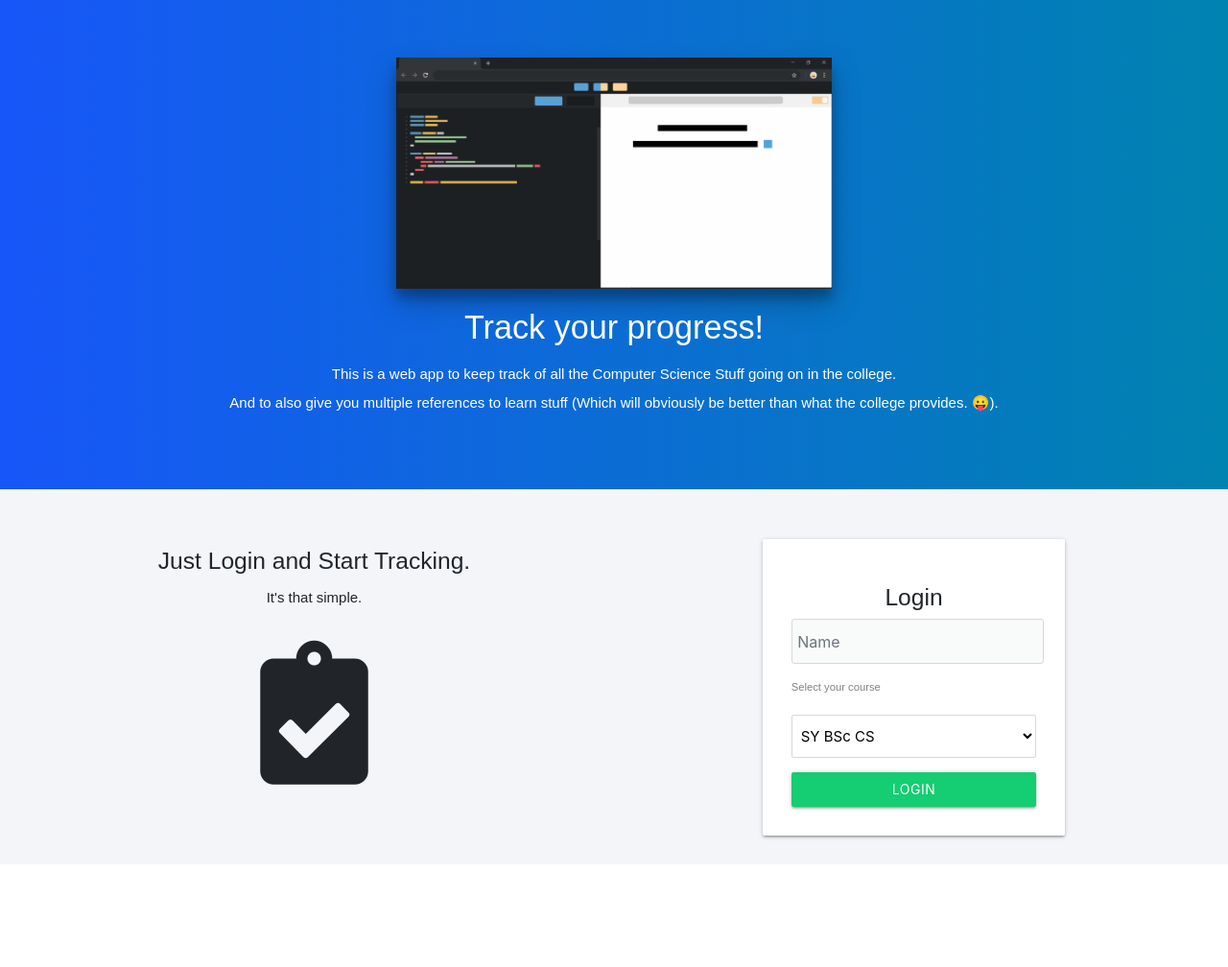
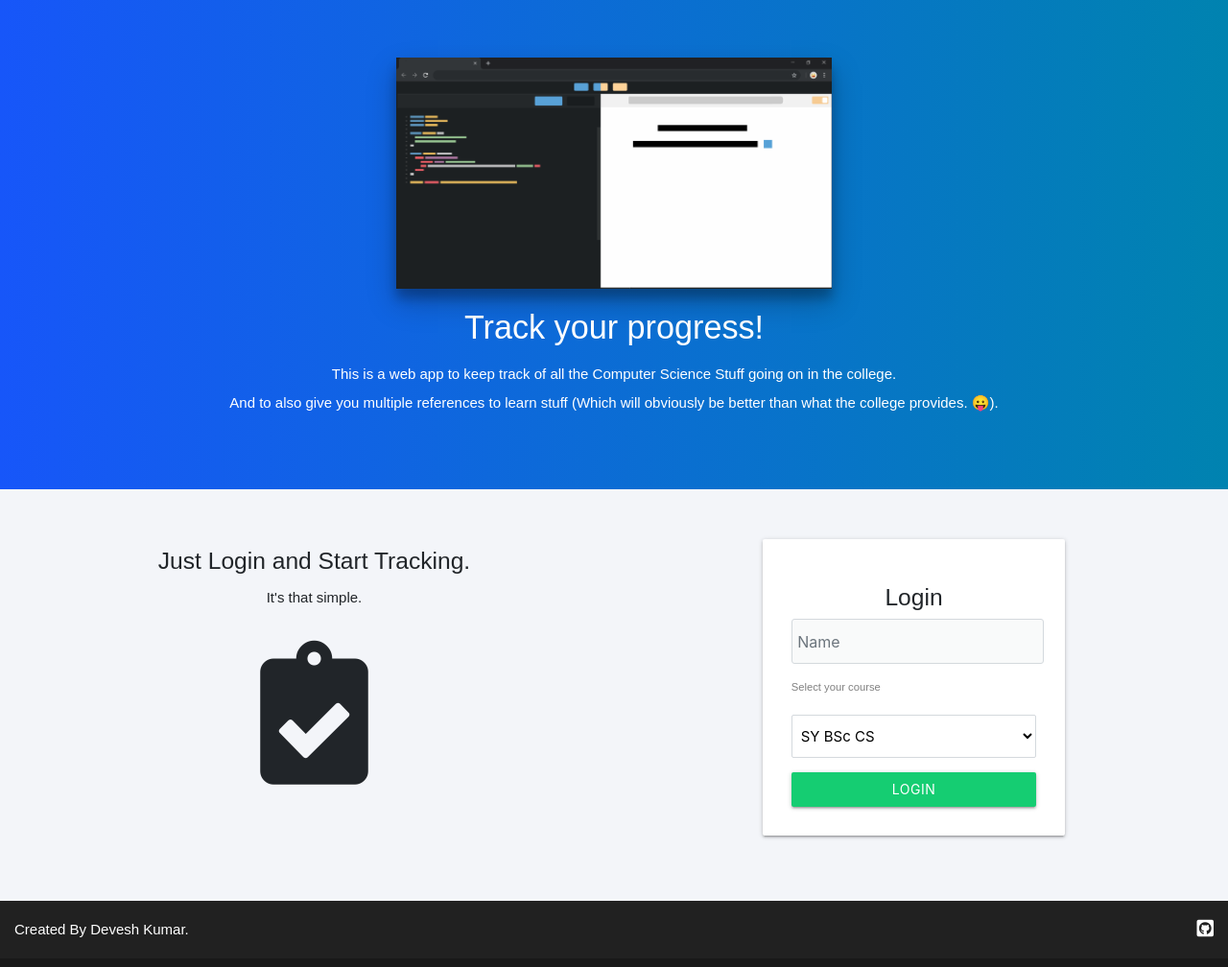
Before and after one commit to deve-sh/Syllabus-Tracker, a plain HTML site: page index.html in a window 1280 px wide. Shown: the whole page at 96% size. Before the commit the page ends 901 px from the top, so only its background shows below. Drawn offline with nearby package versions, Linux system fonts and the light colour scheme.

Commit message:
Added Footer and some Style Changes.

```diff
--- a/index.html
+++ b/index.html
@@ -7,7 +7,7 @@
 	<!-- Meta -->
 
 	<meta charset="utf-8">
-	<meta description='Web App to keep track of your syllabus completion.'>
+	<meta description='Web App to keep track of your CS syllabus completion.'>
 	<meta name="viewport" content="width=device-width, initial-scale=1.0">
 
 	<!-- Stylesheets -->
@@ -23,6 +23,19 @@
 </head>
 <body>
 	<div id='root'></div>	<!-- Root Element -->
+
+	<!-- Footer -->
+	<footer class='row'>
+		<div class='col-xs-9'>
+			Created By <a href="https://deve-sh.github.io" target="_blank">Devesh Kumar</a>.
+		</div>
+		<div class='col-xs-3'>
+			<a href='https://github.com/deve-sh' target="_blank">
+				<i class="fab fa-github-square fa-lg"></i>
+			</a>
+		</div>
+	</footer>
+
 	<script type="text/javascript" src="scripts/components.js"></script>
 	<script type="text/javascript" src="scripts/scripts.js"></script>
 	<script type="text/javascript">
--- a/scripts/components.js
+++ b/scripts/components.js
@@ -56,7 +56,7 @@ const userHeader = (props = {userName:'',year:'2019-20',course:'',progress:0,cou
 		<div class='useryear'>Year : <span class='year'>${props.year}</span></div>
 		<div class='usercourse'>Course : <span class='course'>${props.course}</span></div>
 		<div id='progressbar'></div>
-		<div align='center'><button onclick="reset()" class='btn btn-danger' style='background: red;'>Reset / Logout</button></div>
+		<div align='center'><button onclick="reset()" class='btn btn-danger' style='background: red;'><i class="fas fa-door-open"></i> Reset </button></div>
 		Your Syllabus :
 	</div>
 	`;
--- a/styles/styles.css
+++ b/styles/styles.css
@@ -1,4 +1,4 @@
-/* Files for the Syllabus Progress Tracker. */
+/* Styles for the Syllabus Progress Tracker. */
 
 *{
 	box-sizing: border-box;
@@ -53,6 +53,7 @@ body{
 	text-align: center;
 	background: #f3f5f9;
 	padding: 1rem;
+	padding-bottom: 3.5rem;
 }
 
 .loginform{
@@ -250,6 +251,32 @@ ul > li > .left{
 	padding: 1rem;
 }
 
+/* Footer */
+
+footer{
+	background: #212121;
+	padding: 1.4rem;
+	color: #fff;
+	padding: 0.8rem;
+	border-bottom: 0.6rem solid #191919;
+}
+
+footer a, footer a:hover, footer a:active, footer a:active{
+	text-decoration: none;
+	color: #ffffff;
+}
+
+footer .col-xs-9{
+	width: 75%;
+	padding: 1rem;
+}
+
+footer .col-xs-3{
+	width: 25%;
+	text-align: right;
+	padding: 1rem;
+}
+
 @media only screen and (max-width: 550px){
 	/* Phones */
 
--- a/syllabi/sybsccs.json
+++ b/syllabi/sybsccs.json
@@ -16,7 +16,7 @@
 					{"Name":"Non-Linear Data Structures"}
 				],
 				"References" : [
-					"https://deveshk.me"
+
 				]
 			},
 			{
```
Also changed, not shown: 404.html (+11 -0 lines), 1 other file.
